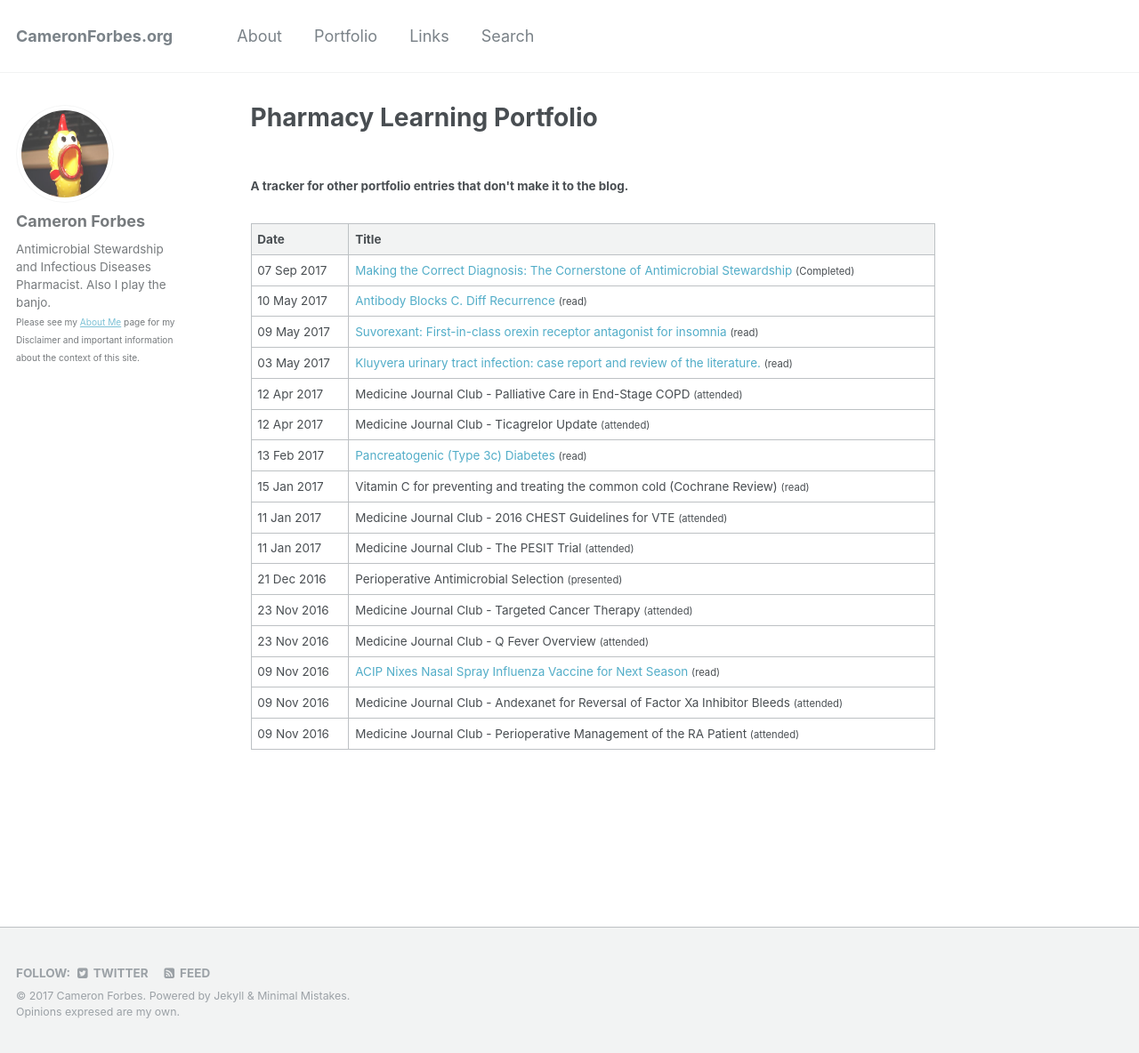
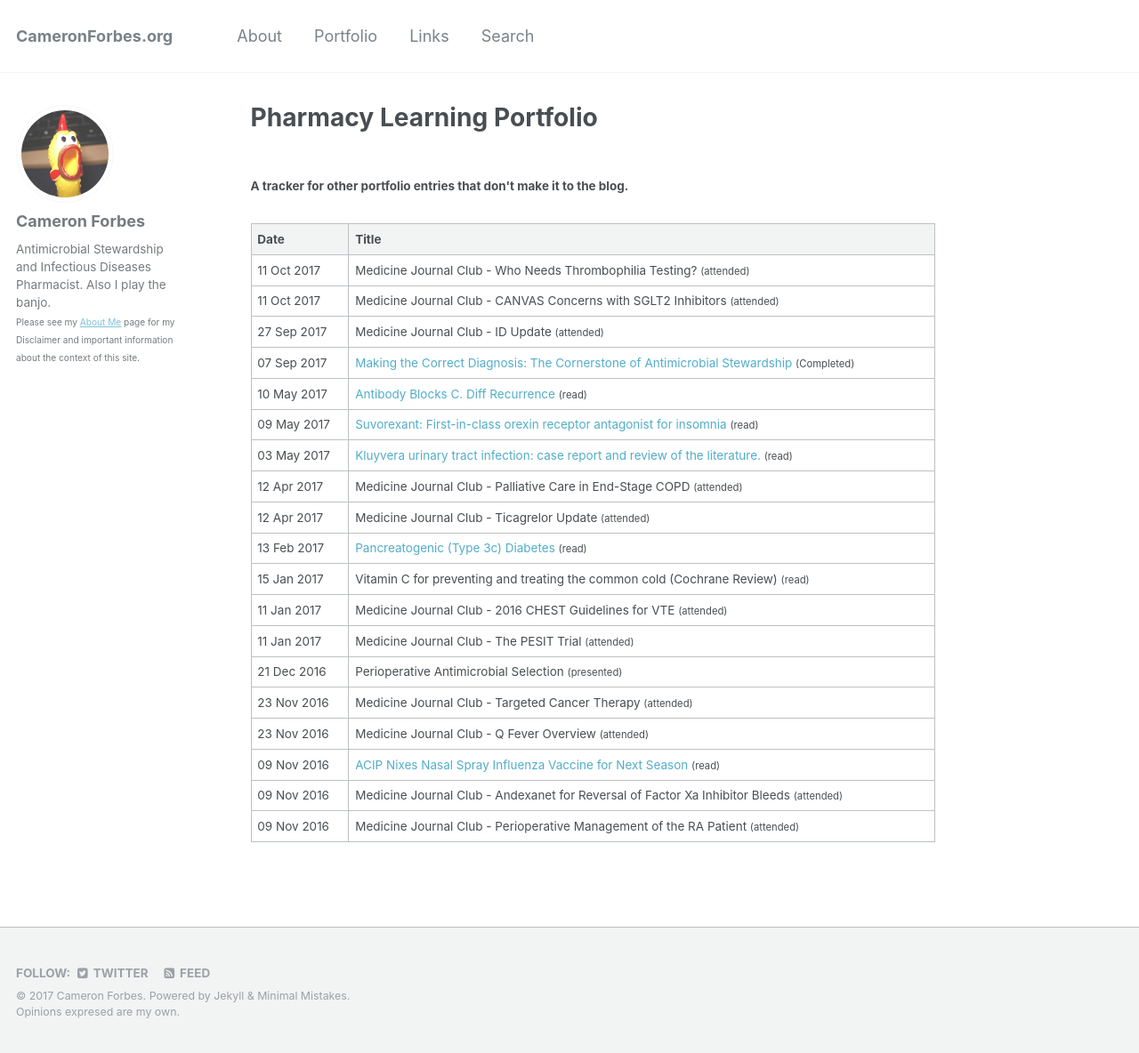
Before and after one commit to BanjoCam/banjocam.github.io, a Jekyll site: the page built from _pages/log.html, in a window 1280 px wide and 1184 px high. Shown: the whole window at 89% size. Built offline with Jekyll 4.4.1, drawn with Linux system fonts in a browser that asks for light colours.

Commit message:
updated portfolio

```diff
--- a/_data/portfolio.yaml
+++ b/_data/portfolio.yaml
@@ -67,3 +67,15 @@
   title: "Making the Correct Diagnosis: The Cornerstone of Antimicrobial Stewardship"
   link: http://www.medscape.com/viewarticle/879973
   action: Completed
+
+- date: 2017-09-27
+  title: "Medicine Journal Club - ID Update"
+  action: attended
+
+- date: 2017-10-11
+  title: "Medicine Journal Club - CANVAS Concerns with SGLT2 Inhibitors"
+  action: attended
+
+- date: 2017-10-11
+  title: "Medicine Journal Club - Who Needs Thrombophilia Testing?"
+  action: attended
```
